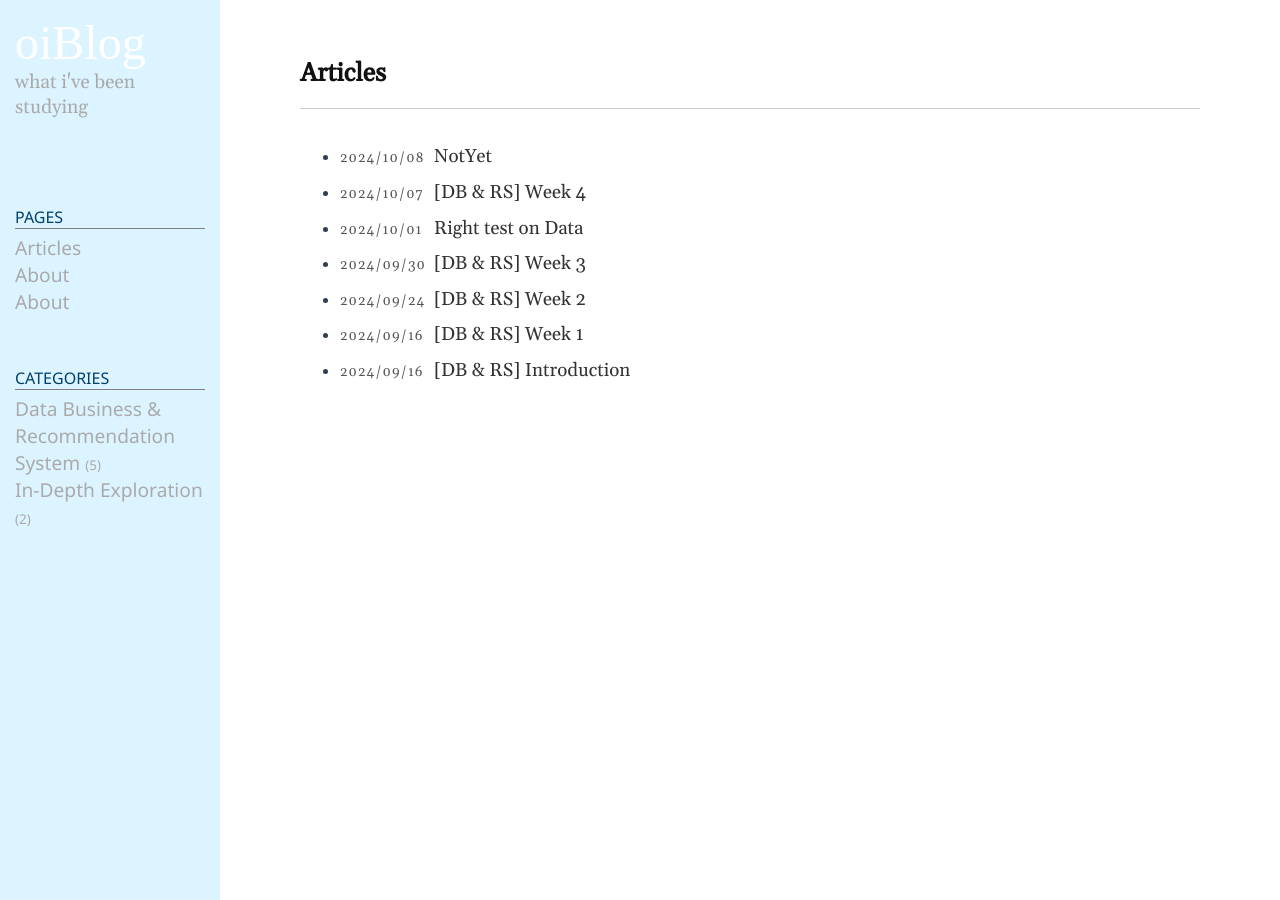
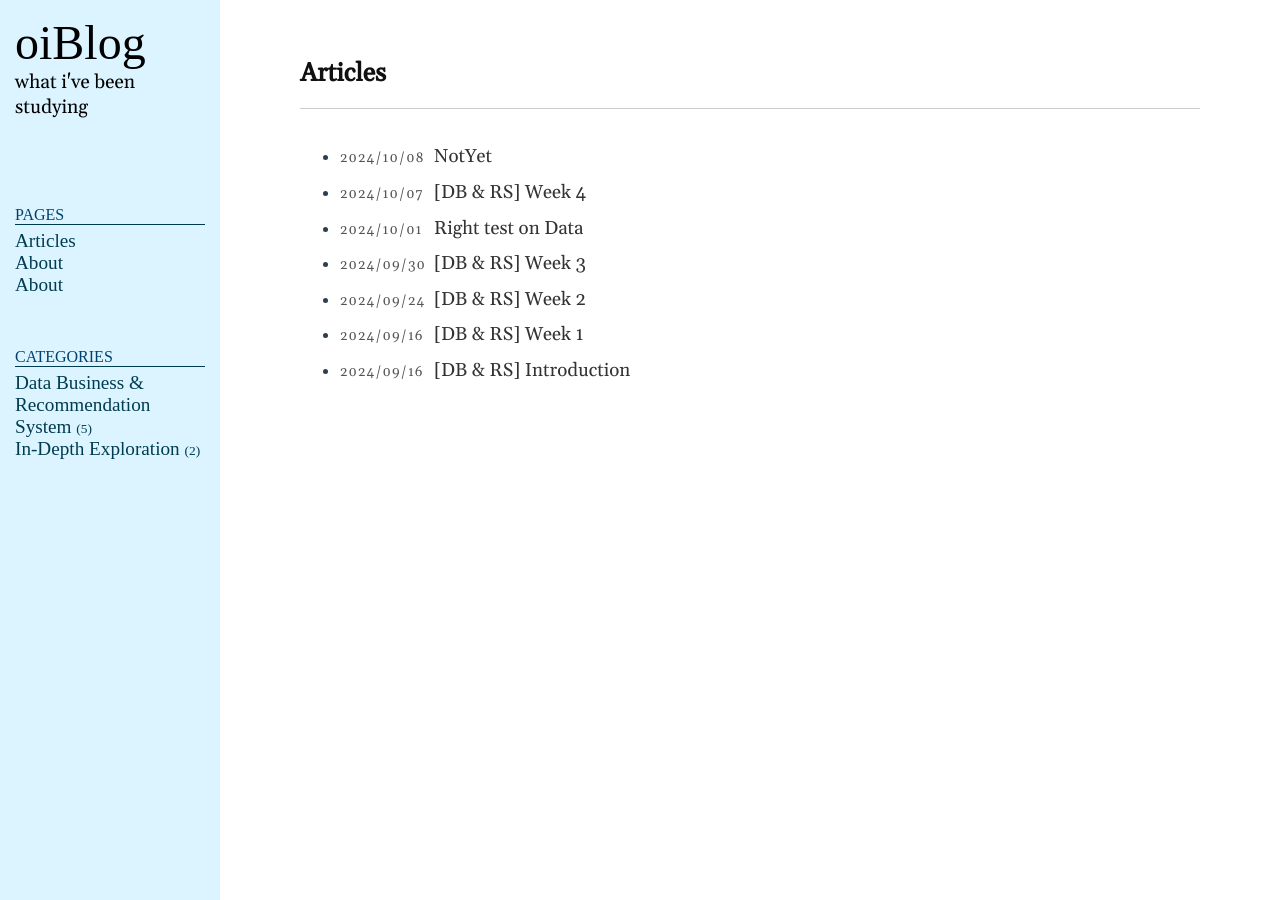
Before and after one commit to choiwlsd/choiwlsd.github.io, a Jekyll site: the page built from index.md, in a window 1280 px wide. Built offline with Jekyll 4.4.1, drawn with Linux system fonts in a browser that asks for light colours.

Commit message:
Fix: change style

```diff
--- a/public/css/style.css
+++ b/public/css/style.css
@@ -114,12 +114,12 @@ code {
 .sidebar-brand > a {
 	font-size: 300%;
 	font-family: 'Times New Roman', Times, serif;
-	color: #fff;
+	color: #000000;
 }
 
 .lead {
 	font-size: 120%;
-	color: #aaa;
+	color: #000000;
 }
 
 .sidebar-header {
@@ -132,27 +132,27 @@ code {
 
 .nav-title {
 	font-size: 100%;
-	font-family: "Noto Sans";
+	font-family: 'Times New Roman', Times, serif;
 	text-transform: uppercase;
-	border-bottom: 1px solid gray;
+	border-bottom: 1px solid rgb(0, 60, 80);
 	margin-bottom: 5px;
 }
 
 a.nav-item {
 	font-size: 120%;
-	font-family: "Noto Sans";
+	font-family: 'Times New Roman', Times, serif;
 	text-transform: capitalize;
-	color: #aaa;
+	color: rgb(0, 60, 80);
 }
 
-a.nav-item:hover { color: #777; }
+a.nav-item:hover { color: #ffffff; }
 
 .badge { font-size: 70%; }
 .badge::before { content: "("; }
 .badge::after { content: ")"; }
 
-.post-list > li {
-}
+/* .post-list > li {
+} */
 
 .post-link {
 	margin-left: 10px;
```
